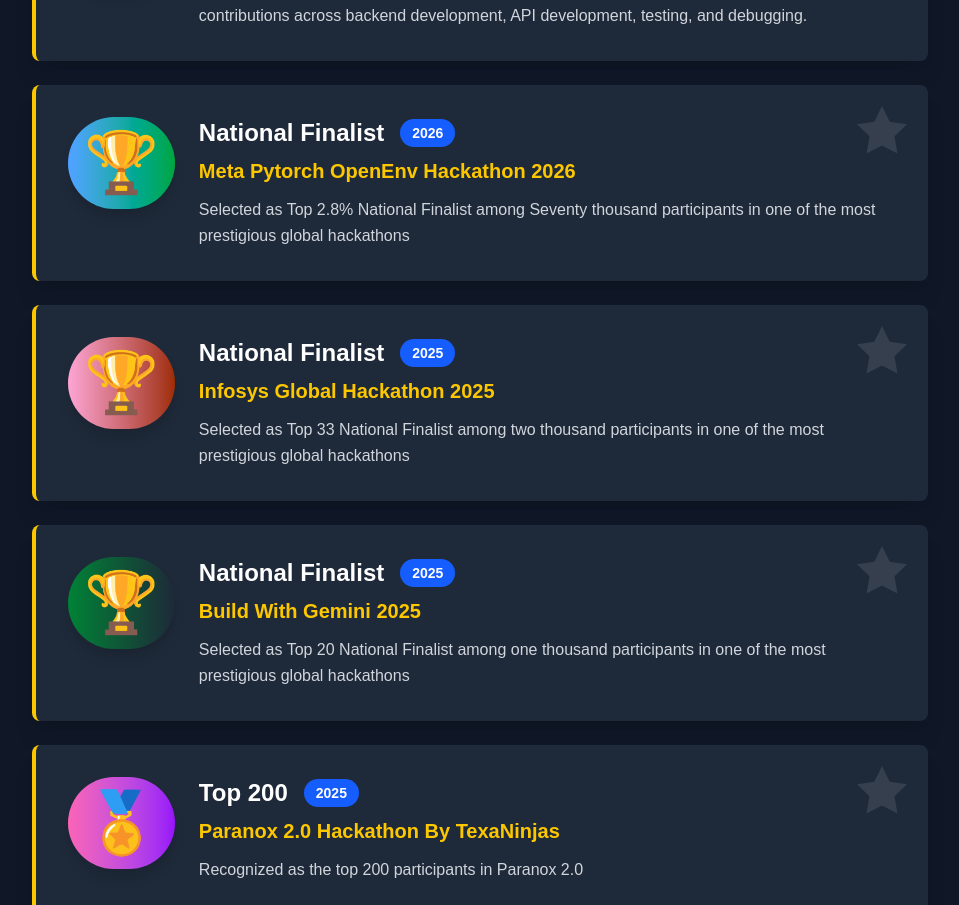
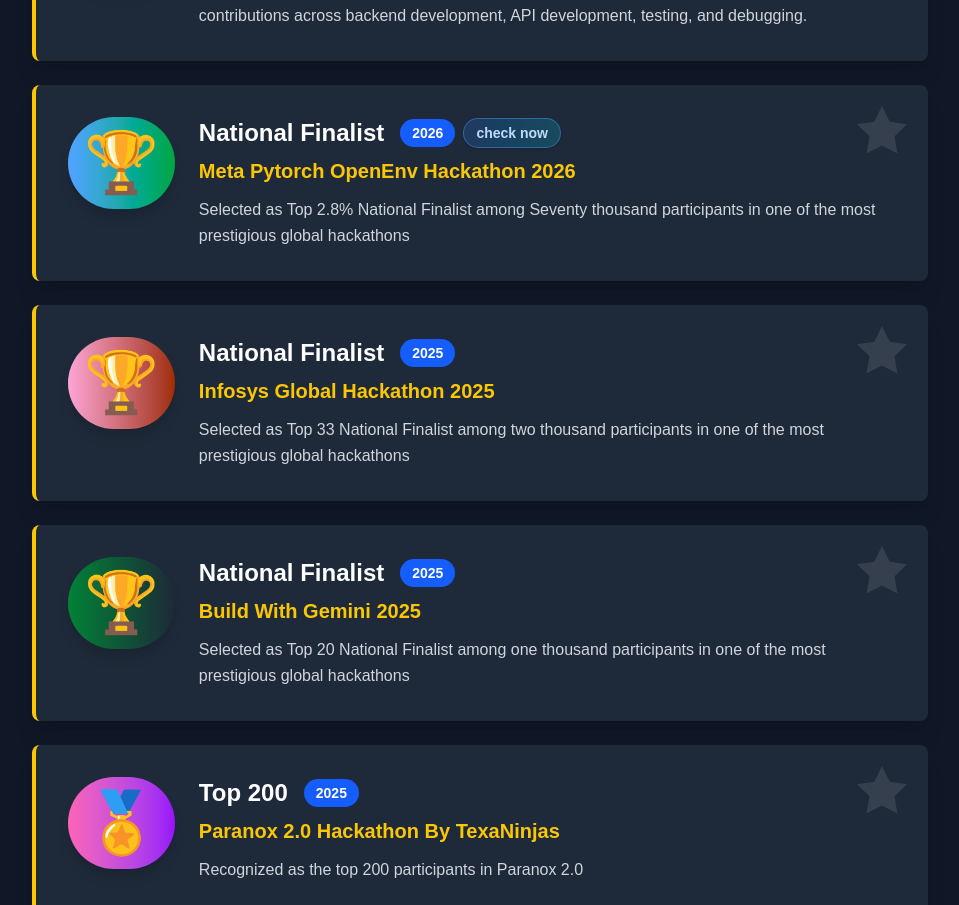
Before and after one commit to shriom17/my-portfolio, a React (Vite) app: page / in a window 1280 px wide. Shown: the part 3075-3980 px from the top of the page, without its empty margins (160-1119 px from the left). Built offline with nearby package versions, Linux system fonts and the light colour scheme.

Commit message:
Added links to the achievements in the App.tsx file for better visibility and reference. Updated color gradients for some achievements to enhance visual appeal.

```diff
--- a/src/App.tsx
+++ b/src/App.tsx
@@ -965,7 +965,8 @@
       description: "Selected as Top 2.8%  National Finalist among Seventy thousand participants in one of the most prestigious global hackathons",
       icon: "🏆",
       year: "2026",
-      color: "from-blue-400 to-green-600"
+      color: "from-blue-400 to-green-600",
+      link: "https://www.linkedin.com/posts/shrioma-pal-8176aa268_meta-pytorch-openenv-ugcPost-7468248063216828417--JSE/?utm_source=share&utm_medium=member_desktop&rcm=ACoAAEGZOhMBdXd1v4QClFCiTtpDkqXxlyqqvAs"
     },
     {
       title: "National Finalist",
```
